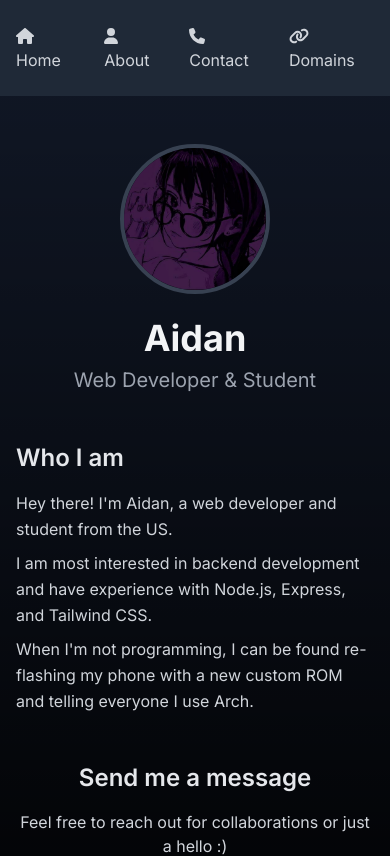
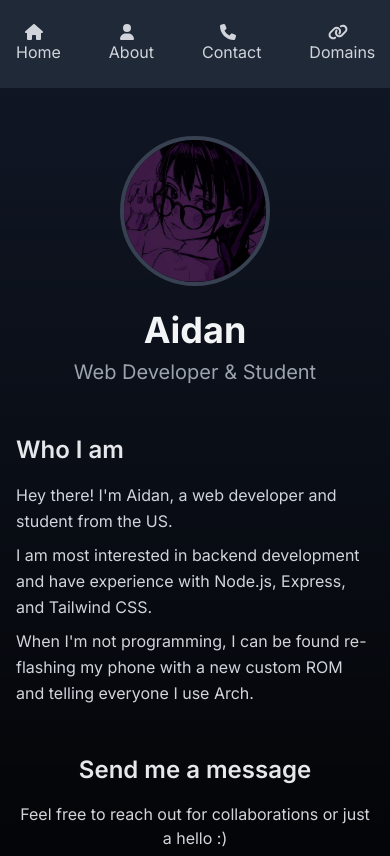
Before and after one commit to ihatenodejs/aidxnCC, a Next.js app: page / in a window 390 px wide. Shown: the top 856 px of the page. Built offline with nearby package versions, Linux system fonts and the light colour scheme.

Commit message:
style: header: align fontawesome icon with the name on responsive design

```diff
--- a/app/components/Header.tsx
+++ b/app/components/Header.tsx
@@ -6,11 +6,11 @@ export default function Header() {
   return (
     <header className="bg-gray-800">
       <nav className="container mx-auto px-4 py-6">
-        <ul className="flex space-x-6">
-          <li><Link href="/" className="text-gray-300 hover:text-white transition-colors"><FontAwesomeIcon icon={faHouse} className="text-md mr-1" /> Home</Link></li>
-          <li><Link href="/about" className="text-gray-300 hover:text-white transition-colors"><FontAwesomeIcon icon={faUser} className="text-md mr-1" /> About</Link></li>
-          <li><Link href="/contact" className="text-gray-300 hover:text-white transition-colors"><FontAwesomeIcon icon={faPhone} className="text-md mr-1" /> Contact</Link></li>
-          <li><Link href="/domains" className="text-gray-300 hover:text-white transition-colors"><FontAwesomeIcon icon={faLink} className="text-md mr-1" /> Domains</Link></li>
+        <ul className="flex space-x-12">
+          <li><Link href="/" className="flex flex-col sm:flex-row items-center text-gray-300 hover:text-white transition-colors"><FontAwesomeIcon icon={faHouse} className="text-md mr-2" /> Home</Link></li>
+          <li><Link href="/about" className="flex flex-col sm:flex-row items-center text-gray-300 hover:text-white transition-colors"><FontAwesomeIcon icon={faUser} className="text-md mr-2" /> About</Link></li>
+          <li><Link href="/contact" className="flex flex-col sm:flex-row items-center text-gray-300 hover:text-white transition-colors"><FontAwesomeIcon icon={faPhone} className="text-md mr-2" /> Contact</Link></li>
+          <li><Link href="/domains" className="flex flex-col sm:flex-row items-center text-gray-300 hover:text-white transition-colors"><FontAwesomeIcon icon={faLink} className="text-md mr-2" /> Domains</Link></li>
         </ul>
       </nav>
     </header>
```
